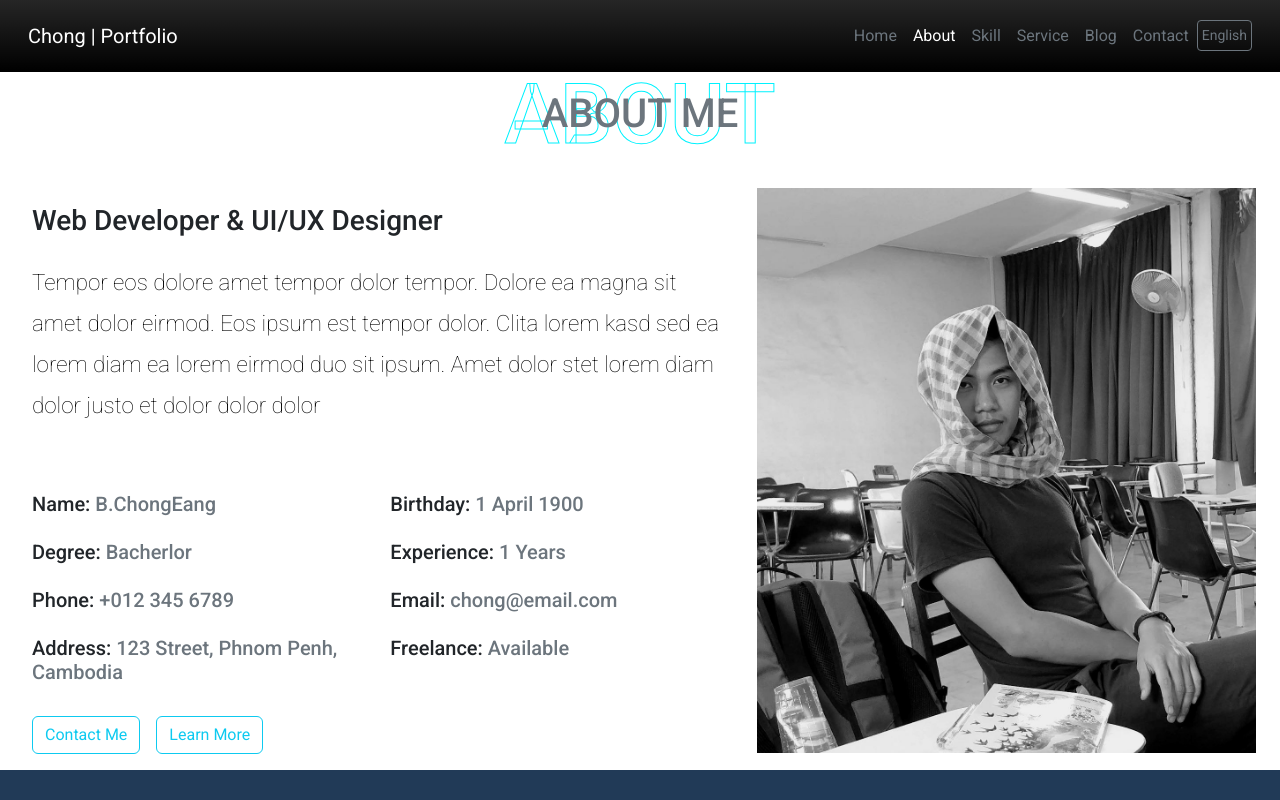
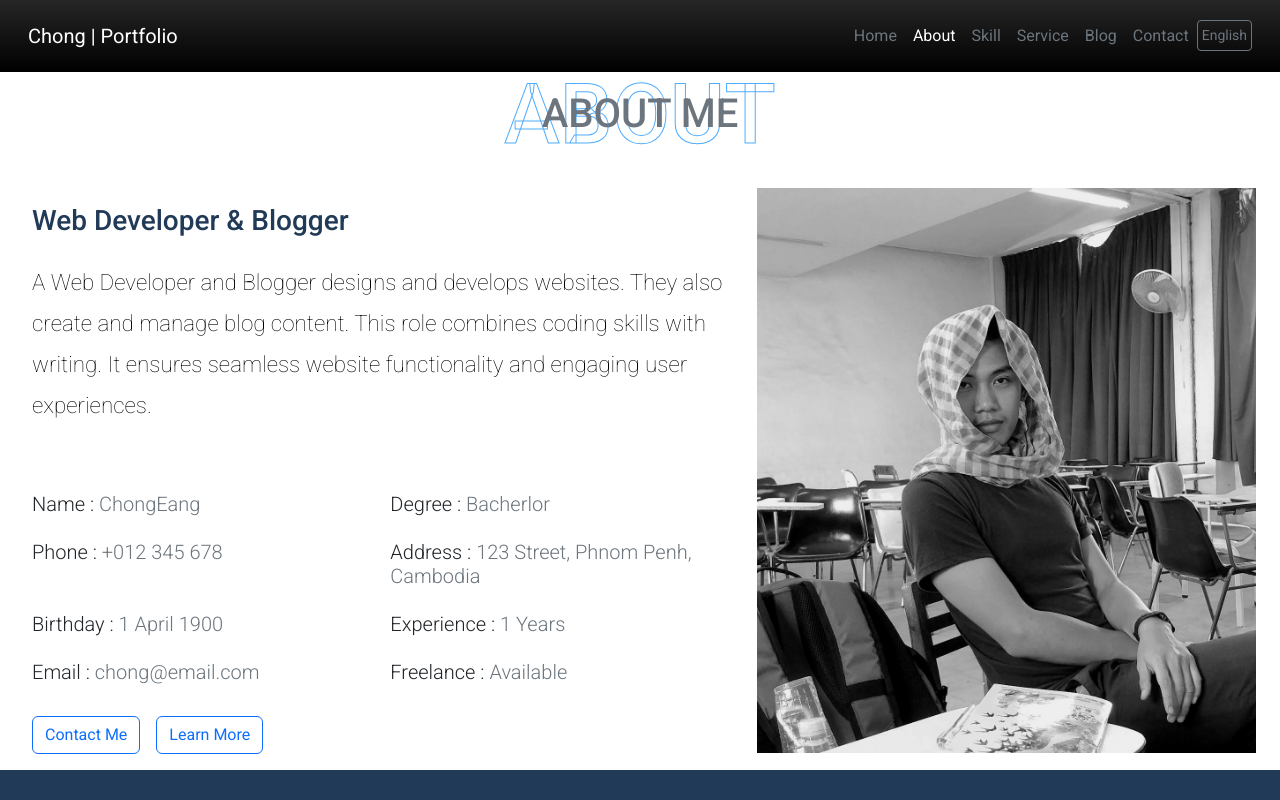
Before and after one commit to chongeangyou/chongeang-portfolio, a Vue app: page /about in a window 1280 px wide. Shown: the top 800 px of the page. Built offline with nearby package versions, Linux system fonts and the light colour scheme; what vue-typed-js would draw is missing.

Commit message:
link api to blog

```diff
--- a/package.json
+++ b/package.json
@@ -8,6 +8,7 @@
     "lint": "vue-cli-service lint"
   },
   "dependencies": {
+    "axios": "^1.7.7",
     "core-js": "^3.8.3",
     "vue": "^3.2.13",
     "vue-i18n": "^9.14.1",
--- a/src/components/AboutBackground.vue
+++ b/src/components/AboutBackground.vue
@@ -9,7 +9,7 @@
             >
               <h1
                 class="display-1 text-uppercase text-white"
-                style="-webkit-text-stroke: 1px #00F2FE"
+                style="-webkit-text-stroke: 1px #4FACFE"
               >
                 About
               </h1>
@@ -24,20 +24,17 @@
         <div class="row px-4">
           <div class="col-xxl-8 col-lg-7 col-md-7 col-sm-6">
             <div class="background-summary px-2 mt-3 mb-3">
-              <h3 class="mb-4">Web Developer &amp; UI/UX Designer</h3>
+              <h3 class="mb-4" style="color: #213A57">{{ mainTitle }}</h3>
               <p class="lead">
-                Tempor eos dolore amet tempor dolor tempor. Dolore ea magna sit
-                amet dolor eirmod. Eos ipsum est tempor dolor. Clita lorem kasd
-                sed ea lorem diam ea lorem eirmod duo sit ipsum. Amet dolor stet
-                lorem diam dolor justo et dolor dolor dolor
+                {{ shortDescription }}
               </p>
               <div class="row mb-3">
-                <div class="col-sm-6 py-2">
-                  <h5 class="general-info">
-                    Name: <span class="text-secondary"> B.ChongEang</span>
+                <div class="col-sm-6 py-2" v-for="(item, index) in dataInfo" :key="index">
+                  <h5 class="general-info fw-light">
+                    {{ item.title }} : <span class="text-secondary"> {{item.data}}</span>
                   </h5>
                 </div>
-                <div class="col-sm-6 py-2">
+                <!-- <div class="col-sm-6 py-2">
                   <h5>
                     Birthday: <span class="text-secondary">1 April 1900</span>
                   </h5>
@@ -72,10 +69,10 @@
                   <h5>
                     Freelance: <span class="text-secondary">Available</span>
                   </h5>
-                </div>
+                </div> -->
               </div>
-              <a href="#" class="btn btn-outline-info">Contact Me</a>
-              <a href="#" class="btn btn-outline-info  ms-3">Learn More</a>
+              <a href="#" class="btn btn-outline-primary">Contact Me</a>
+              <a href="#" class="btn btn-outline-primary  ms-3">Learn More</a>
             </div>
           </div>
           <div class="col-xxl-4 col-lg-5 col-md-5 col-sm-6">
@@ -159,6 +156,42 @@ export default {
   data() {
     return {
       headTitle: ["about", "about me"],
+      mainTitle: "Web Developer & Blogger",
+      shortDescription: "A Web Developer and Blogger designs and develops websites. They also create and manage blog content. This role combines coding skills with writing. It ensures seamless website functionality and engaging user experiences." ,
+      dataInfo: [
+        {
+          title: 'Name',
+          data: 'ChongEang'
+        },
+        {
+          title: 'Degree',
+          data:'Bacherlor'
+        },
+        {
+          title: 'Phone',
+          data:'+012 345 678'
+        },
+        {
+          title: 'Address',
+          data:'123 Street, Phnom Penh, Cambodia'
+        },
+        {
+          title: 'Birthday',
+          data:'1 April 1900'
+        },
+        {
+          title: 'Experience',
+          data:'1 Years'
+        },
+        {
+          title: 'Email',
+          data:'chong@email.com'
+        },
+        {
+          title: 'Freelance',
+          data:'Available'
+        },
+      ]
     };
   },
 };
--- a/src/components/ContactMe.vue
+++ b/src/components/ContactMe.vue
@@ -42,7 +42,7 @@
                 </div>
               </div>
               <div class="col-12 ">
-                <button type="submit" class="btn btn-outline-info text-uppercase">Send Message</button>
+                <button type="submit" class="btn btn-outline-primary text-uppercase">Send Message</button>
               </div>
             </form>
           </div>
--- a/src/components/Header.vue
+++ b/src/components/Header.vue
@@ -68,8 +68,15 @@ export default {
           path: '/contact',
           name: 'contact'
         }
-      ]
+      ],
     }
+  },
+
+  mounted() {
+    document.addEventListener('click', this.handleClickOutside);
+  },
+  beforeUnmount() {
+    document.removeEventListener('click', this.handleClickOutside);
   },
   methods:{
     changeLanguage(){
@@ -80,8 +87,9 @@ export default {
       }else{
         this.$i18n.locale = 'en'
       }
-    }
-  }
+    },
+  },
+
 }
 </script>
 
--- a/src/components/Hero.vue
+++ b/src/components/Hero.vue
@@ -43,7 +43,7 @@ export default {
   mounted() {
       console.log('show sth');
       this.typed = new Typed('#typedMessage', {
-         strings: ['Developer', 'Freelancer', 'UX/UI Designer',],
+         strings: ['Developer', 'Freelancer', 'Blogger',],
          typeSpeed: 150,
          loop: "true"
       });
--- a/src/components/MyBlog.vue
+++ b/src/components/MyBlog.vue
@@ -5,10 +5,12 @@
         <div class="row pt-2">
           <div class="col">
             <div
-              class="position-relative d-flex align-items-center justify-content-center">
+              class="position-relative d-flex align-items-center justify-content-center"
+            >
               <h1
                 class="display-1 text-uppercase text-white"
-                style="-webkit-text-stroke: 1px #00F2FE">
+                style="-webkit-text-stroke: 1px #00f2fe"
+              >
                 blog
               </h1>
               <h1 class="position-absolute text-uppercase text-secondary">
@@ -20,10 +22,9 @@
         <div class="blog_item px-3">
           <div class="row">
             <BlogCard
-              v-for="(item, index) in blogDatas"
-              :key="index"
+              v-for="(item, index) in articles" :key="index"
               :title="item.title"
-              :description="item.description"
+              :description="item.shortDescription"
             >
             </BlogCard>
           </div>
@@ -35,6 +36,7 @@
 
 <script>
 import BlogCard from "@/components/sub_components/BlogCard.vue";
+import axios from "axios";
 export default {
   components: {
     BlogCard,
@@ -53,7 +55,19 @@ export default {
             "This is a wider card with supporting text below as a natural lead-in to additional content. This content is a little bit longer.",
         },
       ],
+      articles: []
     };
+  },
+  async created() {
+    try {
+      const url = "/v1/courses"
+      const response = await axios.get(url)
+      const article = response.data
+      this.articles = article;
+      console.log(this.articles)
+    } catch (error) {
+      console.log(error);
+    }
   },
 };
 </script>
--- a/src/i18n/index.js
+++ b/src/i18n/index.js
@@ -11,11 +11,11 @@ const messages = {
         langCode: 'English'
     },
     khm: {
-        home: 'ទំព៏រដើម',
+        home: 'ទំព័រដើម',
         about: 'អំពីខ្ញុំ',
         skill: 'ជំនាញ',
         service: 'សេវាកម្ម',
-        blog: 'ប្លុក',
+        blog: 'អត្ថបទ',
         contact: 'ទំនាក់ទំនង',
         langCode: 'ភាសាខ្មែរ'
     }
--- a/vue.config.js
+++ b/vue.config.js
@@ -1,4 +1,7 @@
 const { defineConfig } = require('@vue/cli-service')
 module.exports = defineConfig({
-  transpileDependencies: true
+  transpileDependencies: true,
+  devServer:{
+    proxy: 'https://api.tfdevs.com'
+  }
 })
```
Also changed, not shown: src/components/MyService.vue (+8 -5 lines), 2 other files (tests, documents, lock files or other folders).
